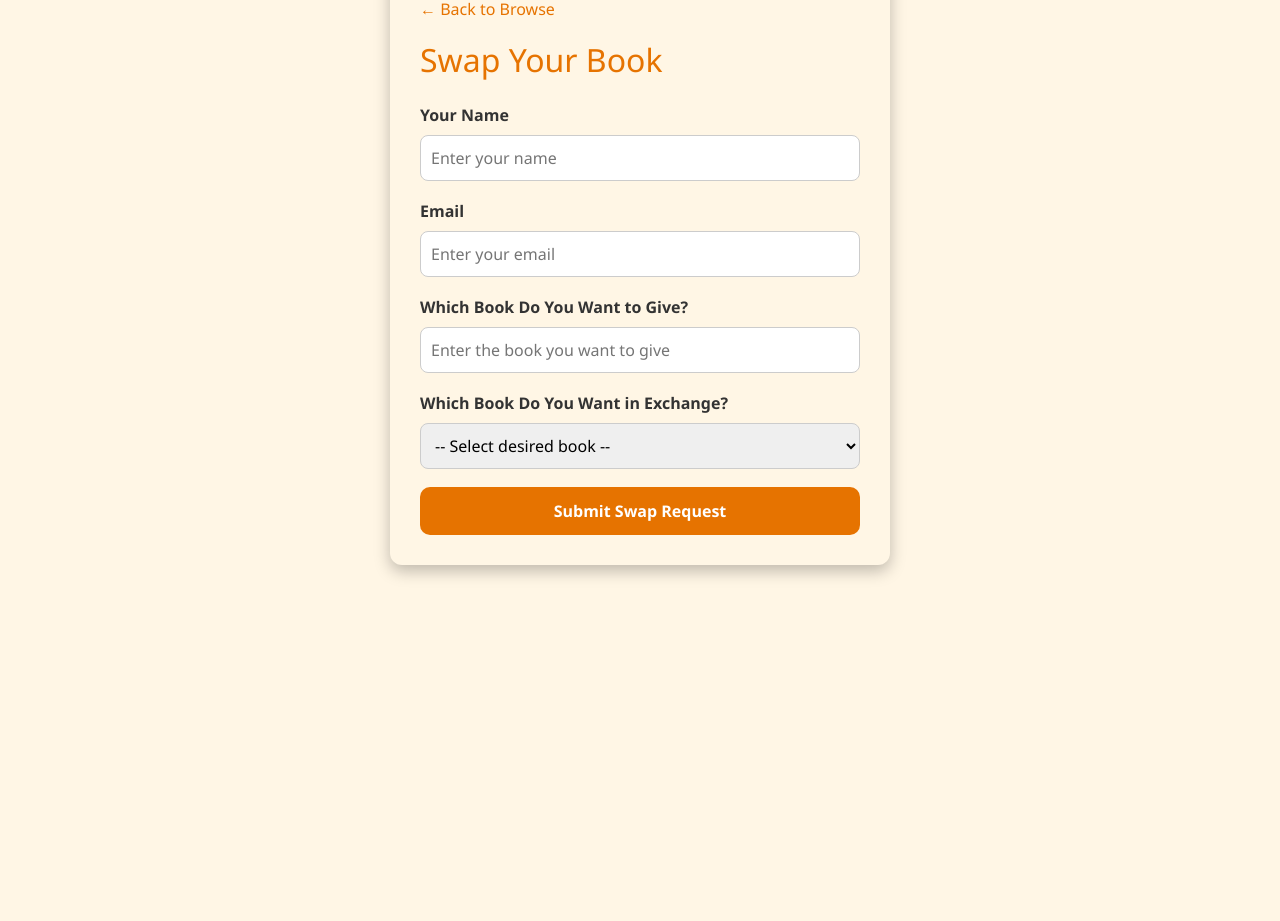
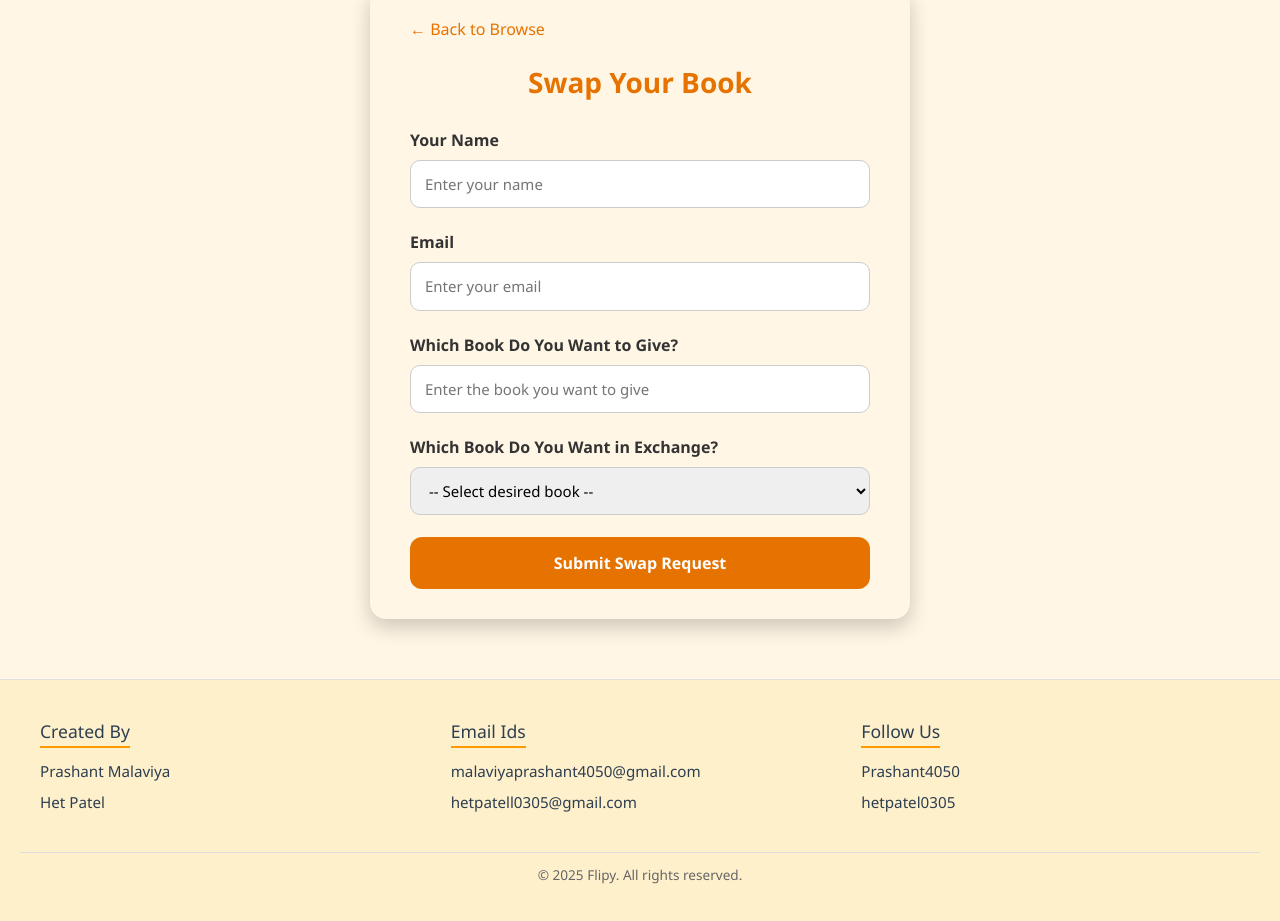
Before and after one commit to het0305/flipy, a React (Create React App) app in the folder frontend/: page /swap in a window 1280 px wide. Shown: the part 154-1075 px from the top of the page. Before the commit the page ends 800 px from the top, so only its background shows below. Built offline with nearby package versions, Linux system fonts and the light colour scheme.

Commit message:
feat: Implement book swap feature with email notifications and add footer component

```diff
--- a/frontend/src/App.css
+++ b/frontend/src/App.css
@@ -3,10 +3,11 @@
 body {
   margin: 0;
   font-family: 'Segoe UI', Tahoma, Geneva, Verdana, sans-serif;
-  background-color: #fff6e5; /* soft background */
+  background-color: #fff6e5; /* Soft background */
   color: #2c3e50;
 }
 
+/* Header / Navbar */
 .container-fluid {
   display: flex;
   align-items: center;
@@ -60,6 +61,7 @@ nav ul li a:hover {
   color: #000;
 }
 
+/* Main content area */
 main {
   padding: 40px 20px;
 }
--- a/frontend/src/App.js
+++ b/frontend/src/App.js
@@ -1,3 +1,5 @@
+// File: src/App.js
+
 import React from "react";
 import { BrowserRouter as Router, Routes, Route, Link } from "react-router-dom";
 
@@ -10,14 +12,16 @@ import AboutUs from "./AboutUs";
 import ForgotPassword from "./ForgotPassword";
 import NotFound from "./NotFound";
 import SwapForm from "./SwapForm";
+
 import PrivateRoute from "./components/PrivateRoute";
-import LogoutButton from "./components/LogoutButton"; // ✅ new
-import { useAuth } from "./context/AuthContext"; // ✅ new
+import LogoutButton from "./components/LogoutButton";
+import { useAuth } from "./context/AuthContext";
 
+import Footer from "./Footer"; // ✅ Moved here from components
 import "./App.css";
 
 function App() {
-  const { user } = useAuth(); // ✅ check auth state
+  const { user } = useAuth();
 
   return (
     <Router>
@@ -47,6 +51,7 @@ function App() {
         </nav>
       </div>
 
+      {/* Page Routes */}
       <Routes>
         <Route path="/" element={<Home />} />
         <Route path="/browse" element={<PrivateRoute><Browse /></PrivateRoute>} />
@@ -58,6 +63,9 @@ function App() {
         <Route path="/swap" element={<SwapForm />} />
         <Route path="*" element={<NotFound />} />
       </Routes>
+
+      {/* ⬇ Footer added globally */}
+      <Footer />
     </Router>
   );
 }
--- /dev/null
+++ b/frontend/src/Footer.css
@@ -0,0 +1,68 @@
+.site-footer {
+  background-color: #fff0cc;
+  padding: 40px 20px 20px;
+  font-family: 'Segoe UI', Tahoma, Geneva, Verdana, sans-serif;
+  color: #2c3e50;
+  border-top: 1px solid #e0e0e0;
+  margin-top: 60px;
+}
+
+.footer-content {
+  display: flex;
+  justify-content: space-between;
+  flex-wrap: wrap;
+  gap: 32px;
+  max-width: 1200px;
+  margin: 0 auto;
+}
+
+.footer-section {
+  flex: 1 1 200px;
+}
+
+.footer-section h4 {
+  font-size: 1.1rem;
+  margin-bottom: 12px;
+  color: #2c3e50;
+  border-bottom: 2px solid #ff9900;
+  display: inline-block;
+  padding-bottom: 4px;
+}
+
+.footer-section p,
+.footer-section a {
+  font-size: 0.95rem;
+  margin-bottom: 8px;
+  color: #2c3e50;
+  text-decoration: none;
+  display: block;
+}
+
+.footer-section a:hover {
+  color: #ff6600;
+  text-decoration: underline;
+}
+
+
+
+.footer-bottom {
+  text-align: center;
+  margin-top: 30px;
+  font-size: 0.85rem;
+  color: #666;
+  padding-top: 12px;
+  border-top: 1px solid #ddd;
+}
+
+/* Responsive Footer */
+@media (max-width: 768px) {
+  .footer-content {
+    flex-direction: column;
+    gap: 20px;
+    text-align: center;
+  }
+
+  .footer-section {
+    flex: 1 1 100%;
+  }
+}
--- /dev/null
+++ b/frontend/src/Footer.js
@@ -0,0 +1,31 @@
+import React from 'react';
+import './Footer.css';
+
+const Footer = () => {
+  return (
+    <footer className="site-footer">
+      <div className="footer-content">
+        <div className="footer-section">
+          <h4>Created By</h4>
+          <p>Prashant Malaviya</p>
+          <p>Het Patel</p>
+        </div>
+        <div className="footer-section">
+          <h4>Email Ids</h4>
+          <p> malaviyaprashant4050@gmail.com</p>
+          <p> hetpatell0305@gmail.com</p>
+        </div>
+        <div className="footer-section">
+          <h4>Follow Us </h4>
+          <a href="https://github.com/Prashant4050/practice" target="_blank" rel="noreferrer" >Prashant4050</a>
+          <a href="https://github.com/het0305/practice" target="_blank" rel="noreferrer">hetpatel0305</a>
+        </div>
+      </div>
+      <div className="footer-bottom">
+        <p>&copy; 2025 Flipy. All rights reserved.</p>
+      </div>
+    </footer>
+  );
+};
+
+export default Footer;
--- a/frontend/src/SwapForm.css
+++ b/frontend/src/SwapForm.css
@@ -1,43 +1,56 @@
 .swap-form-container {
   background-color: #fff6e5;
-  padding: 30px;
-  max-width: 500px;
-  margin: 40px auto;
-  border-radius: 12px;
-  box-shadow: 0 6px 16px rgba(0, 0, 0, 0.25);
+  padding: 30px 40px;
+  max-width: 540px;
+  margin: 60px auto;
+  border-radius: 16px;
+  box-shadow: 0 8px 20px rgba(0, 0, 0, 0.2);
   font-family: 'Segoe UI', sans-serif;
+  transition: all 0.3s ease;
 }
 
 .swap-form-container h2 {
-  margin-bottom: 24px;
+  margin-bottom: 28px;
   color: #e67300;
+  text-align: center;
+  font-size: 28px;
+  font-weight: bold;
 }
 
 .swap-form-container label {
   display: block;
   margin-bottom: 8px;
-  font-weight: bold;
+  font-weight: 600;
   color: #333;
+  font-size: 16px;
 }
 
 .swap-form-container input,
 .swap-form-container select {
   width: 100%;
-  padding: 10px;
-  margin-bottom: 18px;
+  padding: 12px 14px;
+  margin-bottom: 22px;
   border: 1px solid #ccc;
-  border-radius: 8px;
-  font-size: 16px;
+  border-radius: 10px;
+  font-size: 15px;
+  transition: border-color 0.3s ease, box-shadow 0.3s ease;
+}
+
+.swap-form-container input:focus,
+.swap-form-container select:focus {
+  outline: none;
+  border-color: #e67300;
+  box-shadow: 0 0 5px rgba(230, 115, 0, 0.4);
 }
 
 .swap-form-container button {
   width: 100%;
   background-color: #e67300;
   color: white;
-  padding: 12px;
+  padding: 14px;
   font-size: 16px;
   border: none;
-  border-radius: 10px;
+  border-radius: 12px;
   cursor: pointer;
   font-weight: bold;
   transition: background-color 0.3s ease;
@@ -49,10 +62,11 @@
 
 .back-link {
   display: inline-block;
-  margin-bottom: 20px;
+  margin-bottom: 25px;
   font-size: 16px;
   color: #e67300;
   text-decoration: none;
+  font-weight: 500;
 }
 
 .back-link:hover {
--- a/frontend/src/SwapForm.js
+++ b/frontend/src/SwapForm.js
@@ -33,9 +33,26 @@ const SwapForm = () => {
     });
   };
 
-  const handleSubmit = (e) => {
+  const handleSubmit = async (e) => {
     e.preventDefault();
-    alert(`Swap Request Submitted!\n\nName: ${formData.name}\nEmail: ${formData.email}\nGiving: ${formData.giveBook}\nWants: ${formData.wantBook}`);
+
+    try {
+      const response = await fetch('http://localhost:5000/api/swap', {
+        method: 'POST',
+        headers: { 'Content-Type': 'application/json' },
+        body: JSON.stringify(formData)
+      });
+
+      if (response.ok) {
+        alert('✅ Swap Request Submitted & Email Sent Successfully!');
+        setFormData({ name: '', email: '', giveBook: '', wantBook: '' });
+      } else {
+        alert('❌ Failed to send email. Try again.');
+      }
+    } catch (error) {
+      console.error('Email Error:', error);
+      alert('❌ Something went wrong. Please check backend.');
+    }
   };
 
   return (
```
Also changed, not shown: 1 other file (tests, documents, lock files or other folders).
